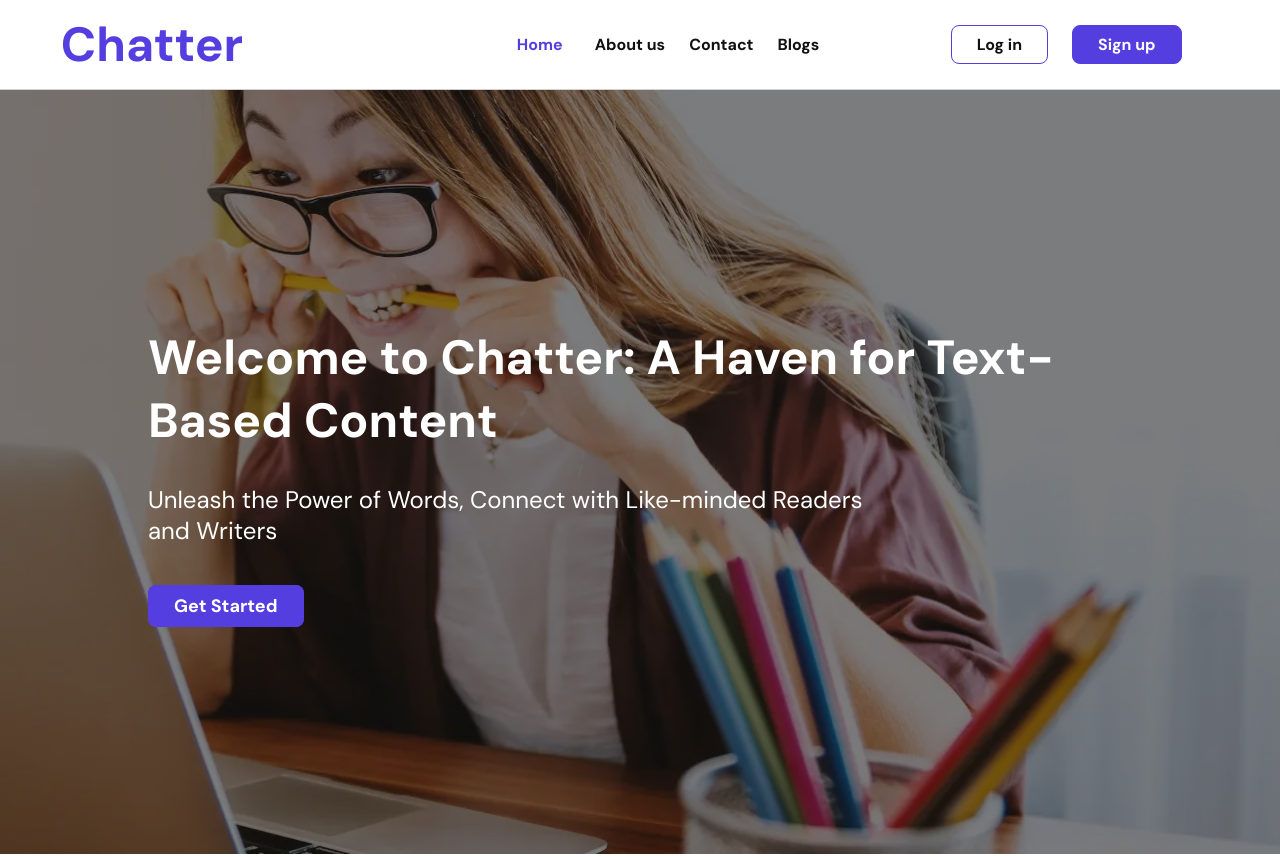
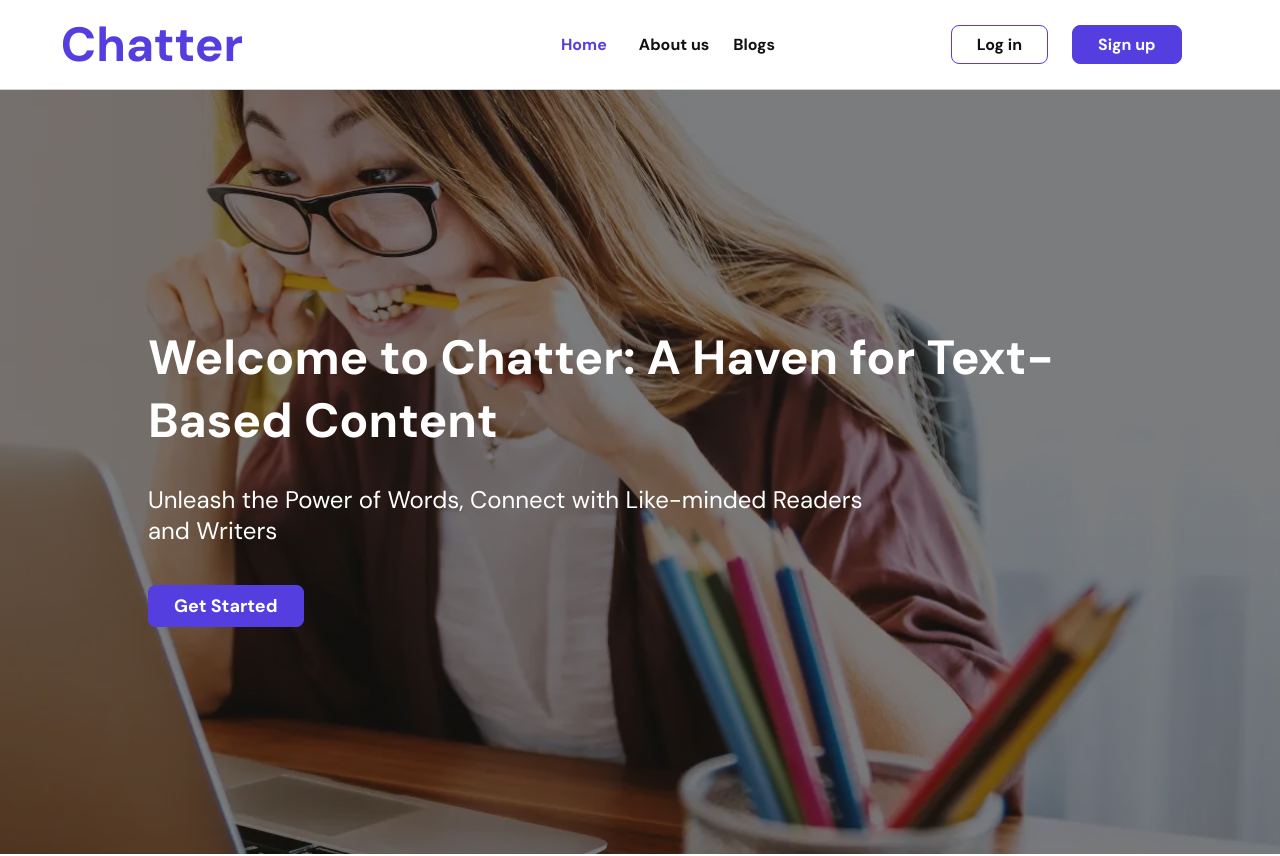
Before and after one commit to okhuaroboosayuki/chatter, a React (Create React App) app: page / in a window 1280 px wide. Shown: the top 856 px of the page. Built offline with nearby package versions, Linux system fonts and the light colour scheme; no server answers.

Commit message:
removed contact us route

```diff
--- a/src/components/Header.tsx
+++ b/src/components/Header.tsx
@@ -59,9 +59,6 @@ export const Header = () => {
           </li>
           <li>
             <a href="#about">About us</a>
-          </li>
-          <li>
-            <CustomLink to={"/contact-us"}>Contact</CustomLink>
           </li>
           <li>
             <CustomLink to={"/blogs"}>Blogs</CustomLink>
--- a/src/routes/Routes.tsx
+++ b/src/routes/Routes.tsx
@@ -17,9 +17,6 @@ const NewBlogPost = lazy(() =>
     default: NewBlogPost,
   }))
 );
-const ContactUs = lazy(() =>
-  import("../pages/ContactUs").then(({ ContactUs }) => ({ default: ContactUs }))
-);
 
 // set protected routes
 
@@ -29,14 +26,6 @@ export const router = createBrowserRouter([
     element: (
       <Suspense fallback={<Loader />}>
         <App />
-      </Suspense>
-    ),
-  },
-  {
-    path: "/contact-us",
-    element: (
-      <Suspense fallback={<Loader />}>
-        <ContactUs />
       </Suspense>
     ),
   },
```
